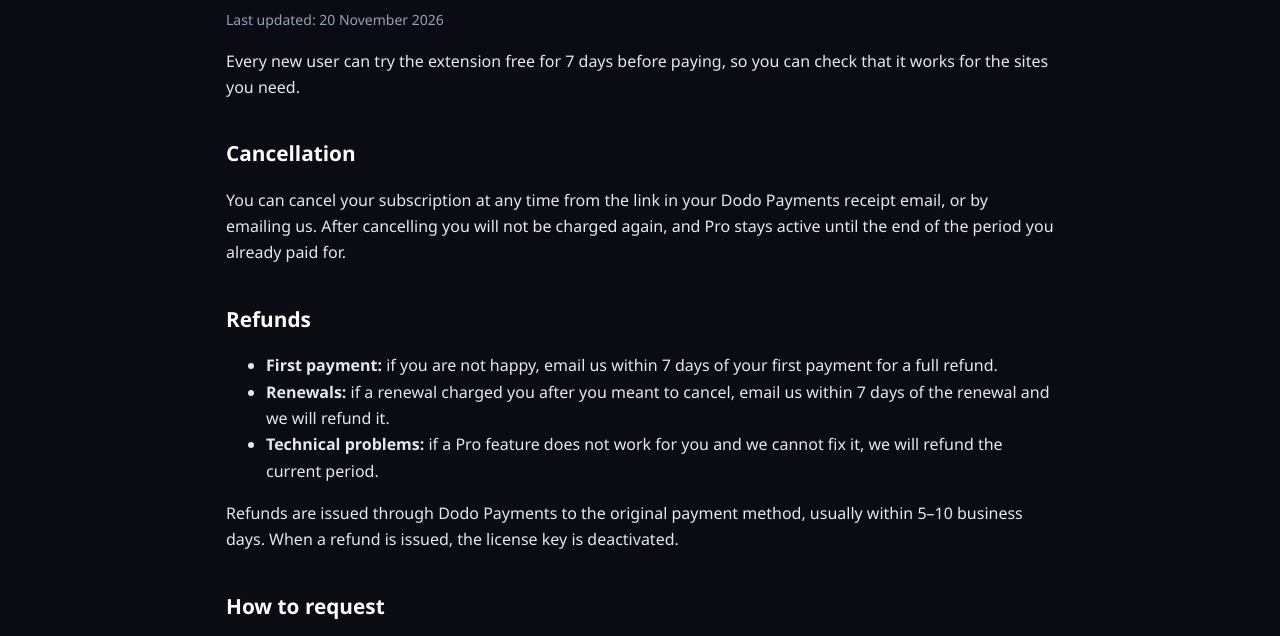
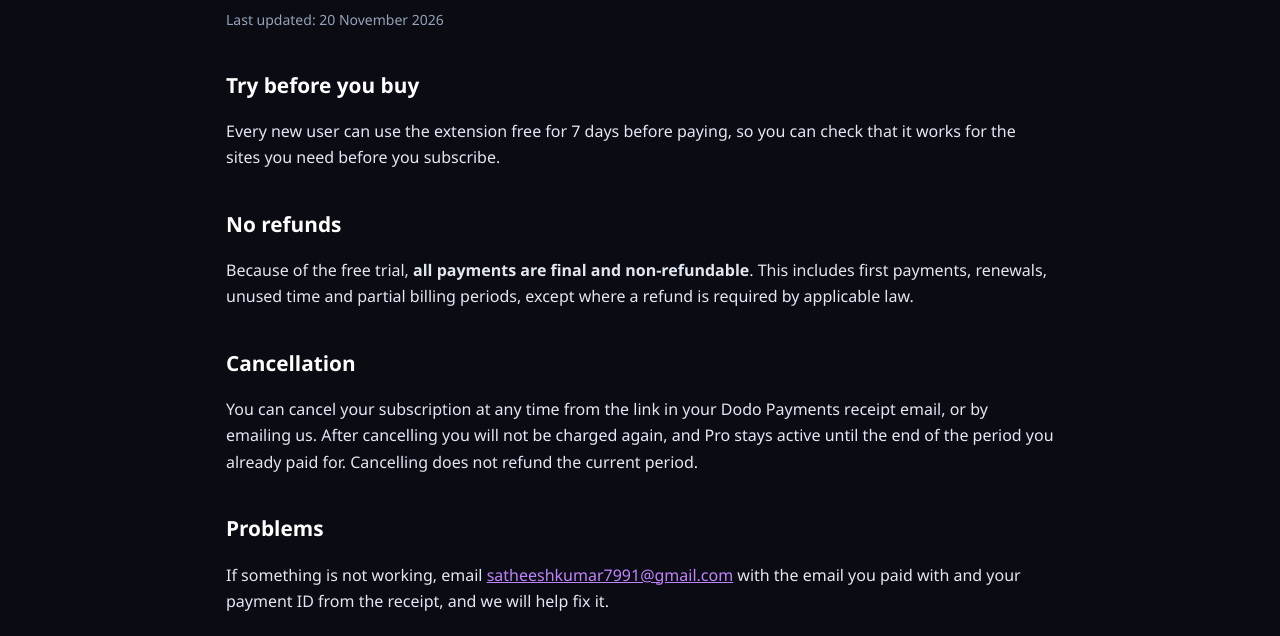
Before and after one commit to satheeshkumar7991/4k-web-capture-studio, a plain HTML site: page refund.html in a window 1280 px wide. Shown: the part 147-783 px from the top of the page. Drawn offline with Linux system fonts and the light colour scheme.

Commit message:
Switch to a no-refund policy
Co-Authored-By: Claude Opus 5.5 <noreply@anthropic.com>

```diff
--- a/refund.html
+++ b/refund.html
@@ -17,21 +17,17 @@
   <h1>Refund &amp; Cancellation Policy</h1>
   <p class="updated">Last updated: 20 November 2026</p>
 
-  <p>Every new user can try the extension free for 7 days before paying, so you can check that it works for the sites you need.</p>
+  <h2>Try before you buy</h2>
+  <p>Every new user can use the extension free for 7 days before paying, so you can check that it works for the sites you need before you subscribe.</p>
+
+  <h2>No refunds</h2>
+  <p>Because of the free trial, <strong>all payments are final and non-refundable</strong>. This includes first payments, renewals, unused time and partial billing periods, except where a refund is required by applicable law.</p>
 
   <h2>Cancellation</h2>
-  <p>You can cancel your subscription at any time from the link in your Dodo Payments receipt email, or by emailing us. After cancelling you will not be charged again, and Pro stays active until the end of the period you already paid for.</p>
+  <p>You can cancel your subscription at any time from the link in your Dodo Payments receipt email, or by emailing us. After cancelling you will not be charged again, and Pro stays active until the end of the period you already paid for. Cancelling does not refund the current period.</p>
 
-  <h2>Refunds</h2>
-  <ul>
-    <li><strong>First payment:</strong> if you are not happy, email us within 7 days of your first payment for a full refund.</li>
-    <li><strong>Renewals:</strong> if a renewal charged you after you meant to cancel, email us within 7 days of the renewal and we will refund it.</li>
-    <li><strong>Technical problems:</strong> if a Pro feature does not work for you and we cannot fix it, we will refund the current period.</li>
-  </ul>
-  <p>Refunds are issued through Dodo Payments to the original payment method, usually within 5–10 business days. When a refund is issued, the license key is deactivated.</p>
-
-  <h2>How to request</h2>
-  <p>Email <a href="mailto:satheeshkumar7991@gmail.com">satheeshkumar7991@gmail.com</a> with the email you paid with and your order or payment ID from the receipt.</p>
+  <h2>Problems</h2>
+  <p>If something is not working, email <a href="mailto:satheeshkumar7991@gmail.com">satheeshkumar7991@gmail.com</a> with the email you paid with and your payment ID from the receipt, and we will help fix it.</p>
 </div></main>
 
 <footer><div class="wrap">
```
Also changed, not shown: index.html (+1 -1 lines), terms.html (+1 -0 lines).
